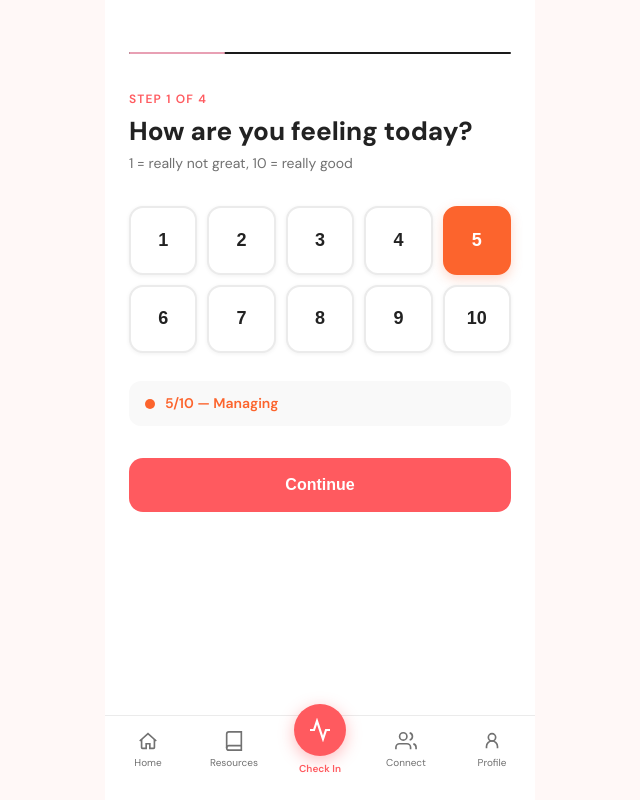
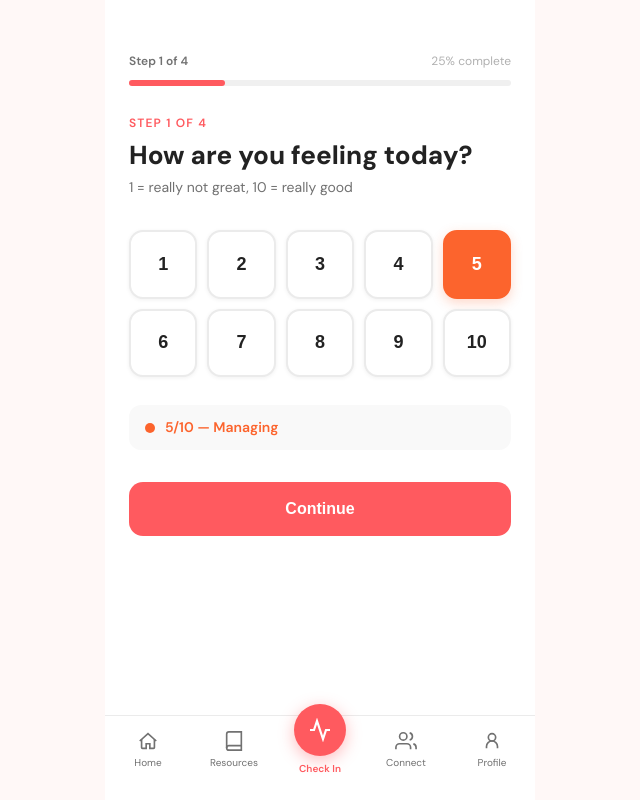
Before and after one commit to parkvince/cornellpulse, a React (Vite) app in the folder frontend/: page /checkin in a window 1280 px wide. Shown: the whole page, without its empty margins (320-960 px from the left). Built offline with nearby package versions, Linux system fonts and the light colour scheme; no server answers.

Commit message:
thicker progress bar with step label in check-in

```diff
--- a/frontend/src/components/checkin/CheckInFlow.tsx
+++ b/frontend/src/components/checkin/CheckInFlow.tsx
@@ -106,12 +106,16 @@ return <ResultCard result={result} moodScore={mood} triggers={triggers} wantsToT
 
   return (
     <div>
-      <div style={{ marginBottom: "36px" }}>
-        <div style={{ height: "2px", backgroundColor: "#1a1a1a", borderRadius: "2px" }}>
+      <div style={{ marginBottom: "28px" }}>
+        <div style={{ display: "flex", justifyContent: "space-between", alignItems: "center", marginBottom: "10px" }}>
+          <p style={{ fontSize: "12px", fontWeight: 600, color: "#717171" }}>Step {step} of {TOTAL_STEPS}</p>
+          <p style={{ fontSize: "12px", color: "#b0b0b0" }}>{Math.round((step / TOTAL_STEPS) * 100)}% complete</p>
+        </div>
+        <div style={{ height: "6px", backgroundColor: "#f0f0f0", borderRadius: "6px" }}>
           <div style={{
-            height: "2px",
-            backgroundColor: "#e8a0b4",
-            borderRadius: "2px",
+            height: "6px",
+            backgroundColor: "#FF5A5F",
+            borderRadius: "6px",
             width: ((step / TOTAL_STEPS) * 100) + "%",
             transition: "width 0.4s ease",
           }} />
```
